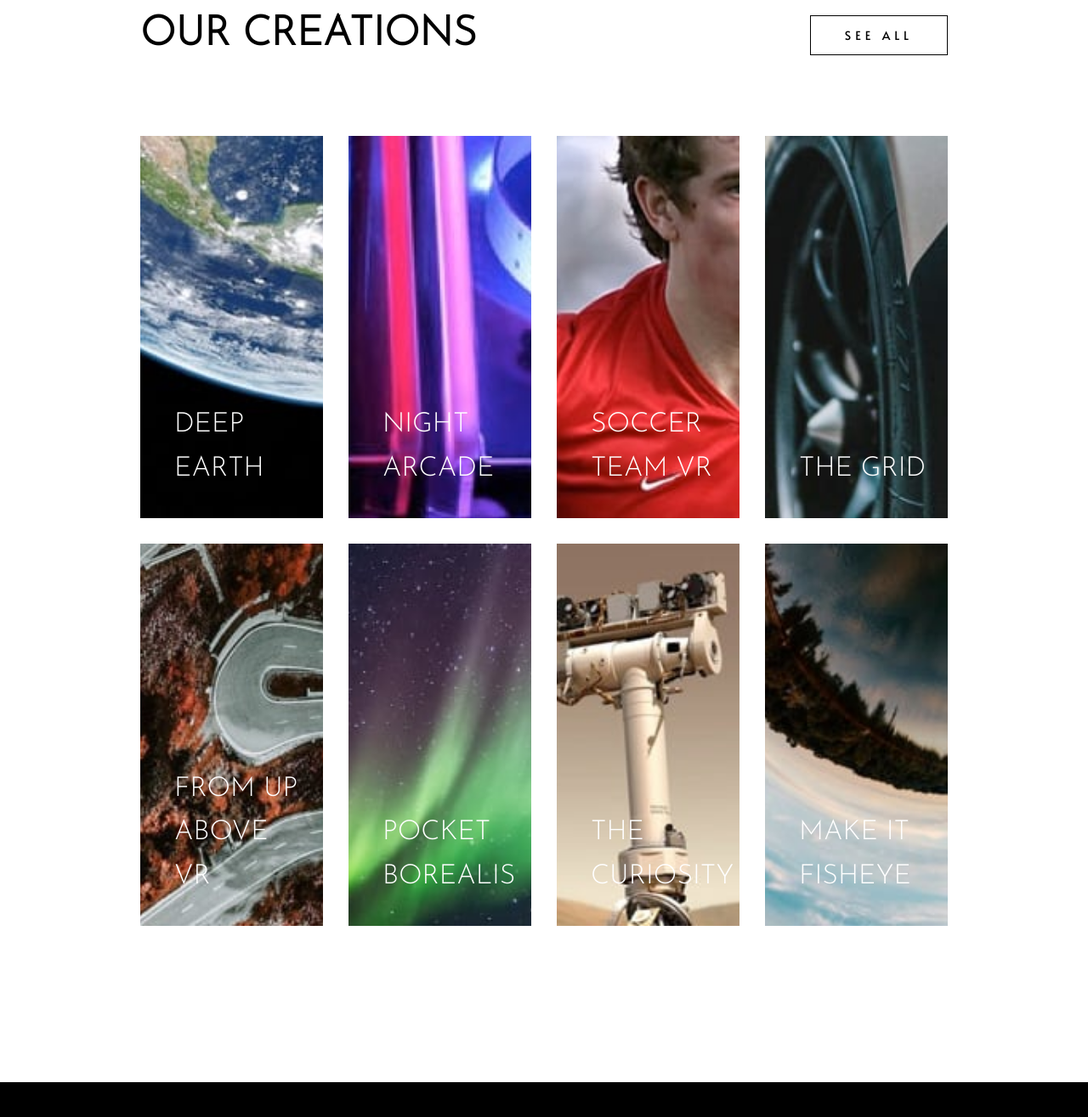
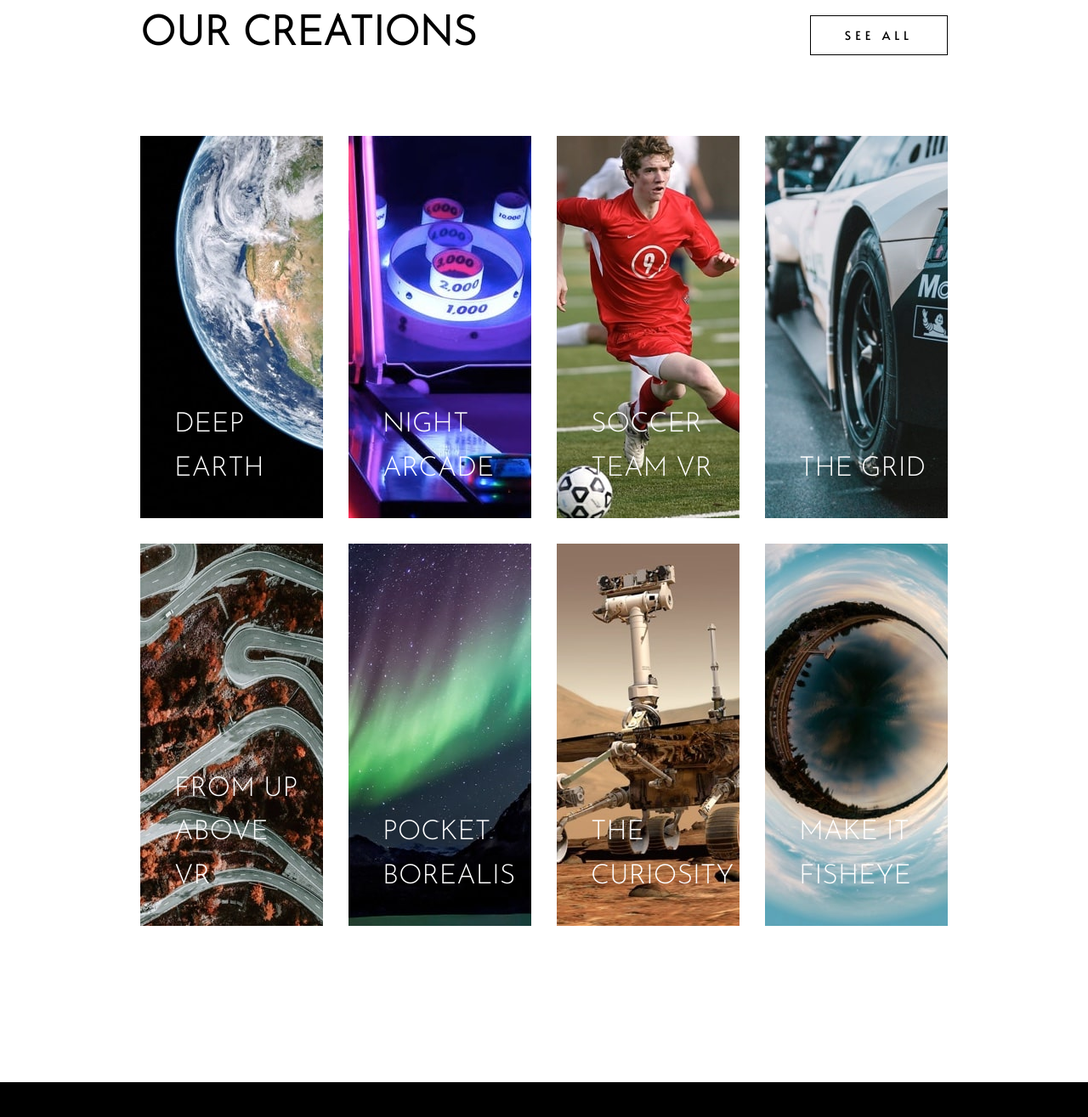
Before and after one commit to 4mcking/loopstudios-page, a plain HTML site: page index.html in a window 1280 px wide. Shown: the part 1467-2782 px from the top of the page at 85% size. Drawn offline with Linux system fonts and the light colour scheme.

Commit message:
optimized design

```diff
--- a/index.html
+++ b/index.html
@@ -45,56 +45,56 @@
       <div class="grid">
         <div class="grid-item">
           <picture>
-            <source media="(min-width: 1440px)" srcset="images/desktop/image-deep-earth.jpg">
+            <source media="(min-width: 1024px)" srcset="images/desktop/image-deep-earth.jpg">
             <img src="images/mobile/image-deep-earth.jpg" alt="Deep Earth">
           </picture>
           <h3>Deep earth</h3>
         </div>
         <div class="grid-item">
           <picture>
-            <source media="(min-width: 1440px)" srcset="images/desktop/image-night-arcade.jpg">
+            <source media="(min-width: 1024px)" srcset="images/desktop/image-night-arcade.jpg">
             <img src="images/mobile/image-night-arcade.jpg" alt="Night Arcade">
           </picture>
           <h3>Night arcade</h3>
         </div>
         <div class="grid-item">
           <picture>
-            <source media="(min-width: 1440px)" srcset="images/desktop/image-soccer-team.jpg">
+            <source media="(min-width: 1024px)" srcset="images/desktop/image-soccer-team.jpg">
             <img src="images/mobile/image-soccer-team.jpg" alt="Soccer Team">
           </picture>
           <h3>Soccer team VR</h3>
         </div>
         <div class="grid-item">
           <picture>
-            <source media="(min-width: 1440px)" srcset="images/desktop/image-grid.jpg">
+            <source media="(min-width: 1024px)" srcset="images/desktop/image-grid.jpg">
             <img src="images/mobile/image-grid.jpg" alt="The Grid">
           </picture>
           <h3>The grid</h3>
         </div>
         <div class="grid-item">
           <picture>
-            <source media="(min-width: 1440px)" srcset="images/desktop/image-from-above.jpg">
+            <source media="(min-width: 1024px)" srcset="images/desktop/image-from-above.jpg">
             <img src="images/mobile/image-from-above.jpg" alt="From Up Above VR">
           </picture>
           <h3>From up above VR</h3>
         </div>
         <div class="grid-item">
           <picture>
-            <source media="(min-width: 1440px)" srcset="images/desktop/image-pocket-borealis.jpg">
+            <source media="(min-width: 1024px)" srcset="images/desktop/image-pocket-borealis.jpg">
             <img src="images/mobile/image-pocket-borealis.jpg" alt="Pocket Borealis">
           </picture>
           <h3>Pocket borealis</h3>
         </div>
         <div class="grid-item">
           <picture>
-            <source media="(min-width: 1440px)" srcset="images/desktop/image-curiosity.jpg">
+            <source media="(min-width: 1024px)" srcset="images/desktop/image-curiosity.jpg">
             <img src="images/mobile/image-curiosity.jpg" alt="The Curiosity">
           </picture>
           <h3>The curiosity</h3>
         </div>
         <div class="grid-item">
           <picture>
-            <source media="(min-width: 1440px)" srcset="images/desktop/image-fisheye.jpg">
+            <source media="(min-width: 1024px)" srcset="images/desktop/image-fisheye.jpg">
             <img src="images/mobile/image-fisheye.jpg" alt="Make It Fisheye">
           </picture>
           <h3>Make it fisheye</h3>
--- a/style.css
+++ b/style.css
@@ -226,7 +226,7 @@ footer {
 }
 
 /* Mobile styles (default) */
-@media (max-width: 1439px) {
+@media (max-width: 1023px) {
   .footer-left {
     display: flex;
     flex-direction: column;
@@ -240,7 +240,7 @@ footer {
 }
 
 /* Desktop styles */
-@media (min-width: 1280px) {
+@media (min-width: 1024px) {
   /* Header styles */
   header {
     background-image: url('images/desktop/image-hero.jpg');
```
